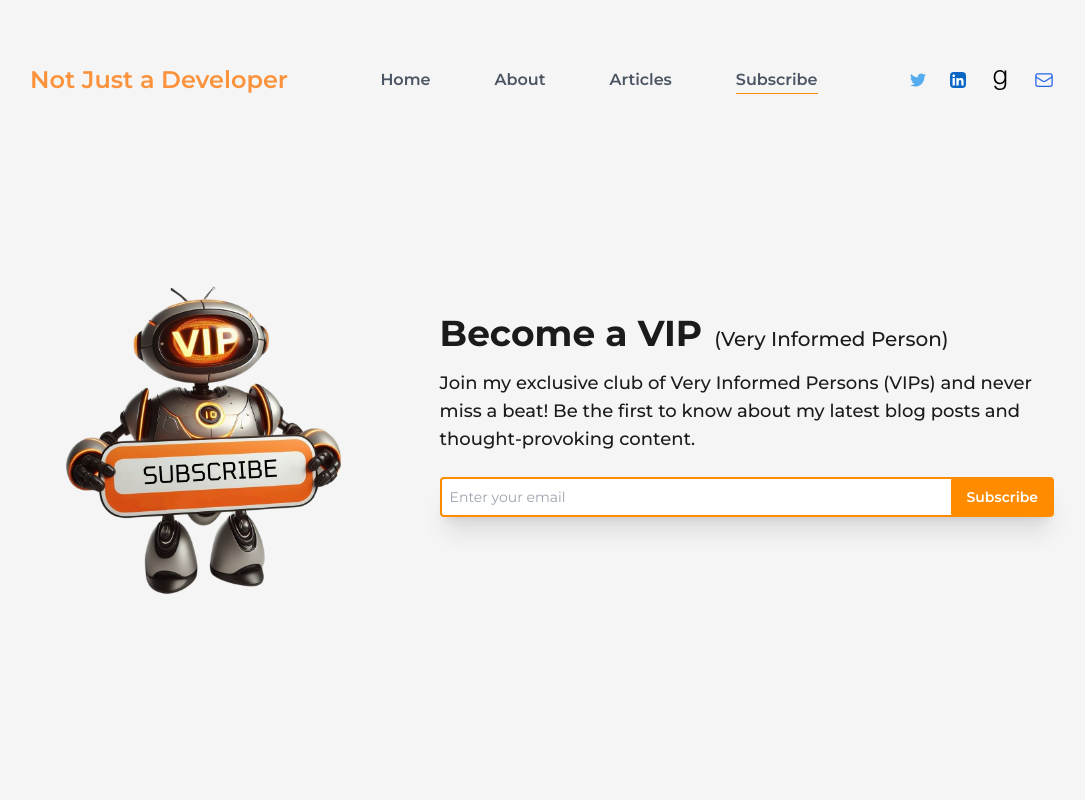
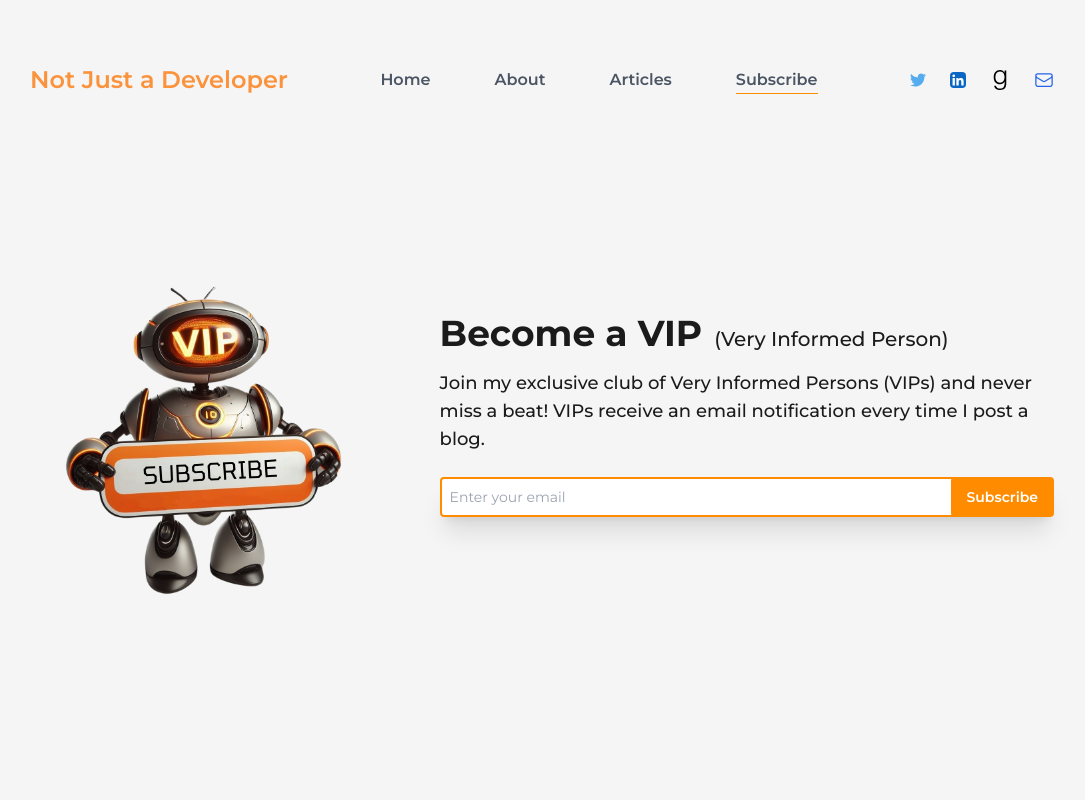
Before and after one commit to gabrix-dev/my-blog-ui, a Next.js app: page /subscribe in a window 1280 px wide. Shown: the top 800 px of the page, without its empty margins (98-1183 px from the left). Built offline with nearby package versions, Linux system fonts and the light colour scheme.

Commit message:
feat: modify subscribe text and telecomm

```diff
--- a/src/pages/about.js
+++ b/src/pages/about.js
@@ -5,7 +5,7 @@ import {
   leftRight1,
   rightLeft1,
   rightLeft2,
-  rightLeft3
+  rightLeft3,
 } from "@/animationVariants";
 import FactsSection from "@/components/FactsSection";
 import Layout from "@/components/Layout";
@@ -74,7 +74,7 @@ export default function About({ className }) {
                   className="mx-auto md:mx-0"
                   style={{ color: "#FF8C00" }}
                   sequence={[
-                    "a Telecomm Engineer",
+                    "a Telecom. Engineer",
                     1000,
                     "a Software Developer",
                     1000,
--- a/src/pages/subscribe.js
+++ b/src/pages/subscribe.js
@@ -139,8 +139,8 @@ const SubscribePage = () => {
                   variants={bottomUp}
                 >
                   Join my exclusive club of Very Informed Persons (VIPs) and
-                  never miss a beat! Be the first to know about my latest blog
-                  posts and thought-provoking content.
+                  never miss a beat! VIPs receive an email notification every
+                  time I post a blog.
                 </p>
                 {/* lg:self-center */}
                 <div className="w-52 lg:hidden self-center">
```
